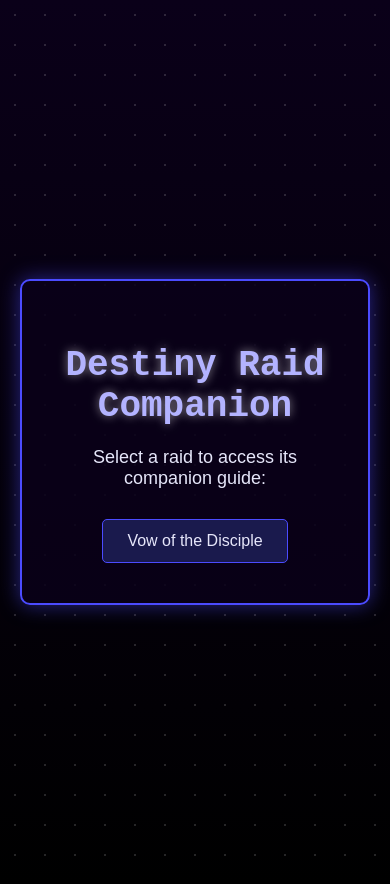
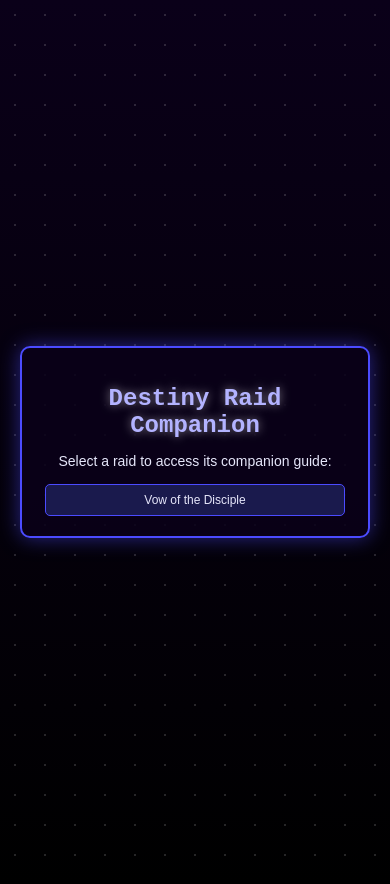
Before and after one commit to TorientalVortX/a_VowApp, a website: page public/index.html in a window 390 px wide. Drawn offline with Linux system fonts and the light colour scheme.

Commit message:
Mobile Support for main Selector page

```diff
--- a/public/index.html
+++ b/public/index.html
@@ -1,78 +1,10 @@
-<!-- VowApp/public/index.html -->
 <!doctype html>
 <html lang="en">
     <head>
         <meta charset="UTF-8" />
         <meta name="viewport" content="width=device-width, initial-scale=1.0" />
         <title>Destiny Raid Companion</title>
-        <style>
-            body {
-                font-family: "Arial", sans-serif;
-                background: #0a0019; /* Very dark purple-black, space-like */
-                color: #e6e6fa; /* Light lavender text */
-                margin: 0;
-                padding: 20px;
-                display: flex;
-                justify-content: center;
-                align-items: center;
-                min-height: 100vh;
-                background-image: radial-gradient(
-                        circle,
-                        rgba(255, 255, 255, 0.15) 1px,
-                        transparent 1px
-                    ),
-                    linear-gradient(
-                        to bottom,
-                        rgba(10, 0, 25, 0.9),
-                        rgba(0, 0, 0, 1)
-                    ); /* Stars + depth */
-                background-size:
-                    30px 30px,
-                    100% 100%; /* Larger starfield, full gradient */
-            }
-            .container {
-                text-align: center;
-                background: rgba(
-                    10,
-                    0,
-                    25,
-                    0.85
-                ); /* Dark purple-blue, semi-transparent */
-                padding: 40px;
-                border: 2px solid #4b4bff; /* Bright blue border (Light-inspired) */
-                border-radius: 10px;
-                box-shadow: 0 0 20px rgba(75, 75, 255, 0.5); /* Glowing blue shadow */
-            }
-            h1 {
-                color: #b3b3ff; /* Soft purple-blue */
-                text-shadow: 0 0 10px rgba(255, 255, 255, 0.5); /* White glow */
-                font-family: "Courier New", monospace;
-                font-size: 36px;
-                margin-bottom: 20px;
-            }
-            p {
-                font-size: 18px;
-                margin-bottom: 30px;
-            }
-            button {
-                padding: 12px 24px;
-                background: #1a1a4d; /* Darker blue button */
-                border: 1px solid #4b4bff;
-                color: #e6e6fa;
-                cursor: pointer;
-                border-radius: 5px;
-                font-size: 16px;
-                transition:
-                    background 0.2s,
-                    box-shadow 0.2s,
-                    transform 0.2s;
-            }
-            button:hover {
-                background: #4b4bff; /* Bright blue on hover */
-                box-shadow: 0 0 15px rgba(75, 75, 255, 0.7);
-                transform: scale(1.05);
-            }
-        </style>
+        <link rel="stylesheet" href="./styles.css" />
     </head>
     <body>
         <div class="container">
--- /dev/null
+++ b/public/styles.css
@@ -0,0 +1,93 @@
+body {
+    font-family: 'Arial', sans-serif;
+    background: #0a0019; /* Very dark purple-black, space-like */
+    color: #e6e6fa; /* Light lavender text */
+    margin: 0;
+    padding: 20px;
+    display: flex;
+    justify-content: center;
+    align-items: center;
+    min-height: 100vh;
+    background-image: radial-gradient(circle, rgba(255, 255, 255, 0.15) 1px, transparent 1px),
+                     linear-gradient(to bottom, rgba(10, 0, 25, 0.9), rgba(0, 0, 0, 1));
+    background-size: 30px 30px, 100% 100%;
+}
+
+.container {
+    text-align: center;
+    background: rgba(10, 0, 25, 0.85); /* Dark purple-blue, semi-transparent */
+    padding: 40px;
+    border: 2px solid #4b4bff; /* Bright blue border */
+    border-radius: 10px;
+    box-shadow: 0 0 20px rgba(75, 75, 255, 0.5);
+    max-width: 90%; /* Prevent overflow on small screens */
+}
+
+h1 {
+    color: #b3b3ff; /* Soft purple-blue */
+    text-shadow: 0 0 10px rgba(255, 255, 255, 0.5);
+    font-family: 'Courier New', monospace;
+    font-size: 36px;
+    margin-bottom: 20px;
+}
+
+p {
+    font-size: 18px;
+    margin-bottom: 30px;
+}
+
+button {
+    padding: 12px 24px;
+    background: #1a1a4d; /* Darker blue button */
+    border: 1px solid #4b4bff;
+    color: #e6e6fa;
+    cursor: pointer;
+    border-radius: 5px;
+    font-size: 16px;
+    transition: background 0.2s, box-shadow 0.2s, transform 0.2s;
+    width: 100%; /* Full-width on smaller screens */
+    max-width: 300px; /* Cap width on larger screens */
+}
+
+button:hover {
+    background: #4b4bff;
+    box-shadow: 0 0 15px rgba(75, 75, 255, 0.7);
+    transform: scale(1.05);
+}
+
+/* Responsive adjustments */
+@media (max-width: 768px) {
+    .container {
+        padding: 30px; /* Reduced padding */
+    }
+    h1 {
+        font-size: 28px; /* Smaller title */
+        margin-bottom: 15px;
+    }
+    p {
+        font-size: 16px;
+        margin-bottom: 20px;
+    }
+    button {
+        padding: 10px 20px;
+        font-size: 14px;
+    }
+}
+
+@media (max-width: 480px) {
+    .container {
+        padding: 20px; /* Further reduced */
+    }
+    h1 {
+        font-size: 24px;
+        margin-bottom: 10px;
+    }
+    p {
+        font-size: 14px;
+        margin-bottom: 15px;
+    }
+    button {
+        padding: 8px 16px;
+        font-size: 12px;
+    }
+}
```
